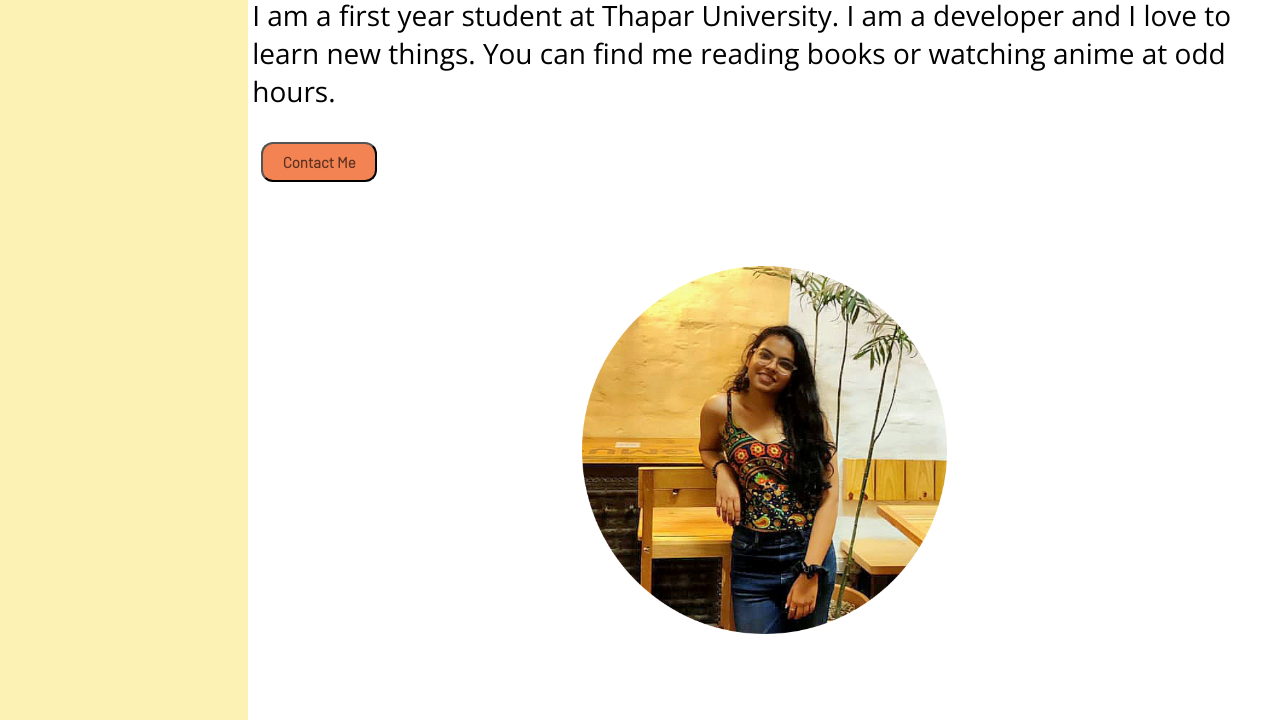
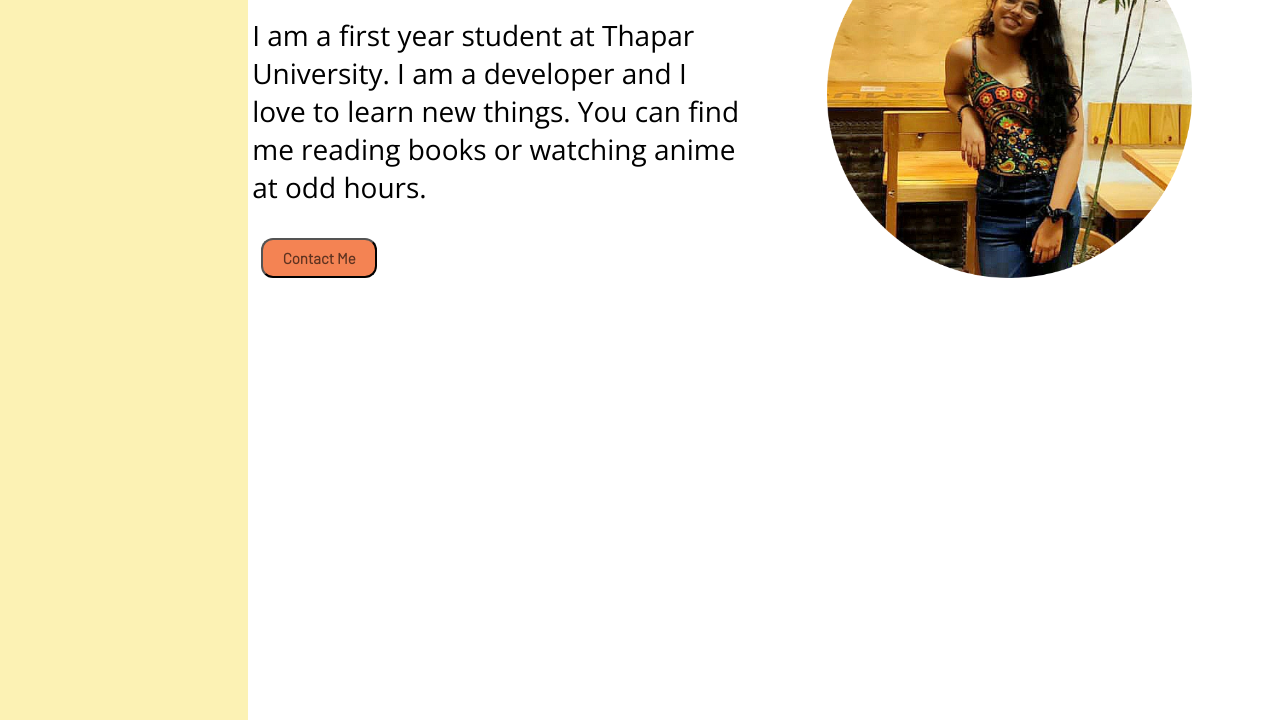
Before and after one commit to bhanavigoyal/Portfolio, a plain HTML site: page index.html in a window 1280 px wide. Shown: the part 280-1002 px from the top of the page. Drawn offline with nearby package versions, Linux system fonts and the light colour scheme.

Commit message:
style.css edit

```diff
--- a/style.css
+++ b/style.css
@@ -28,7 +28,6 @@
 }
 
 .main{
-    /* background-color: aqua; */
     width: 85vw;
 }
 
@@ -37,13 +36,11 @@
 }
 
 .infoContainer{
-    /* background-color: aquamarine; */
     height: 59vh;
     width: 80vw;
     margin: 106px auto;
     display: flex;
     justify-content: space-around;
-    flex-wrap: wrap;
 }
 
 .hello{
```
